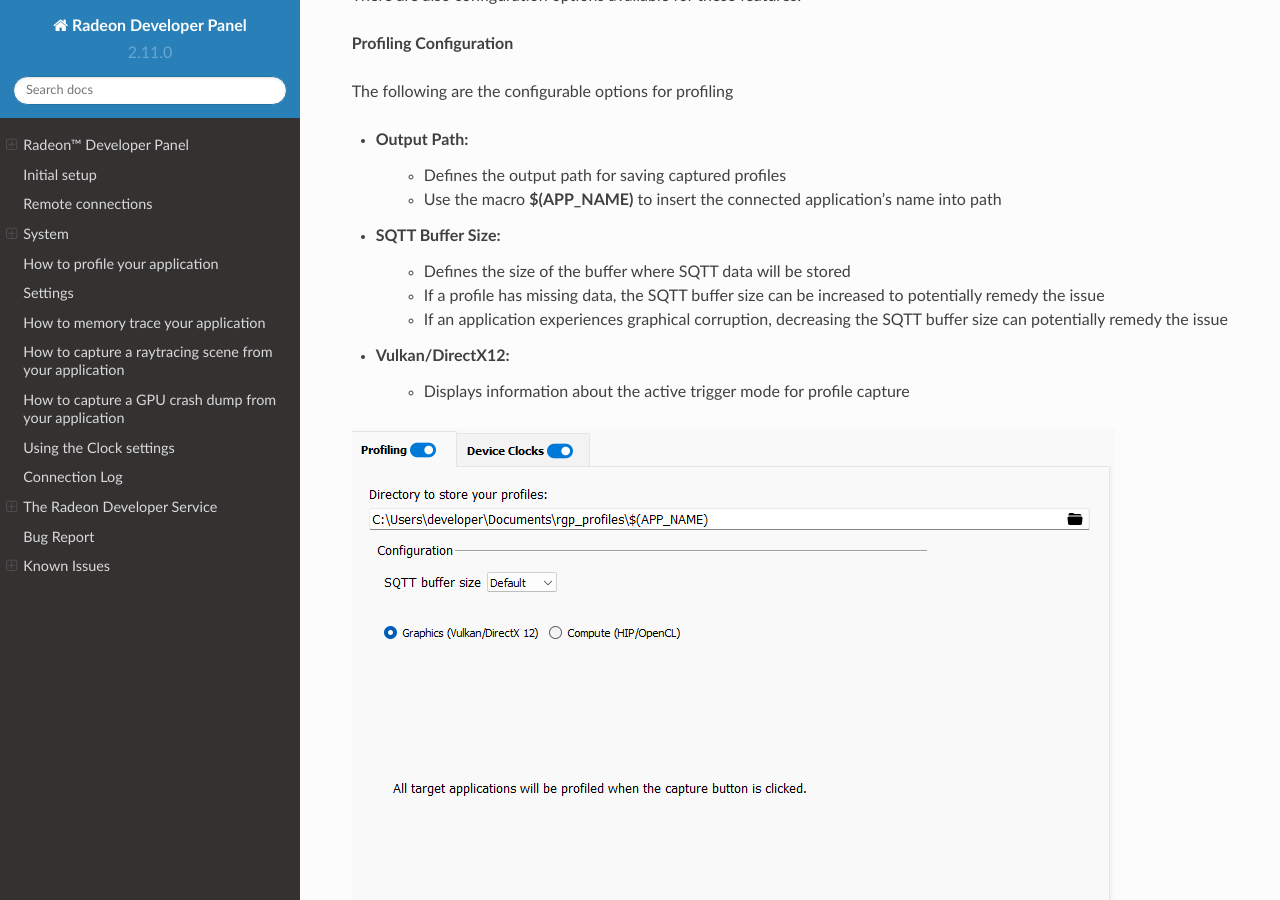
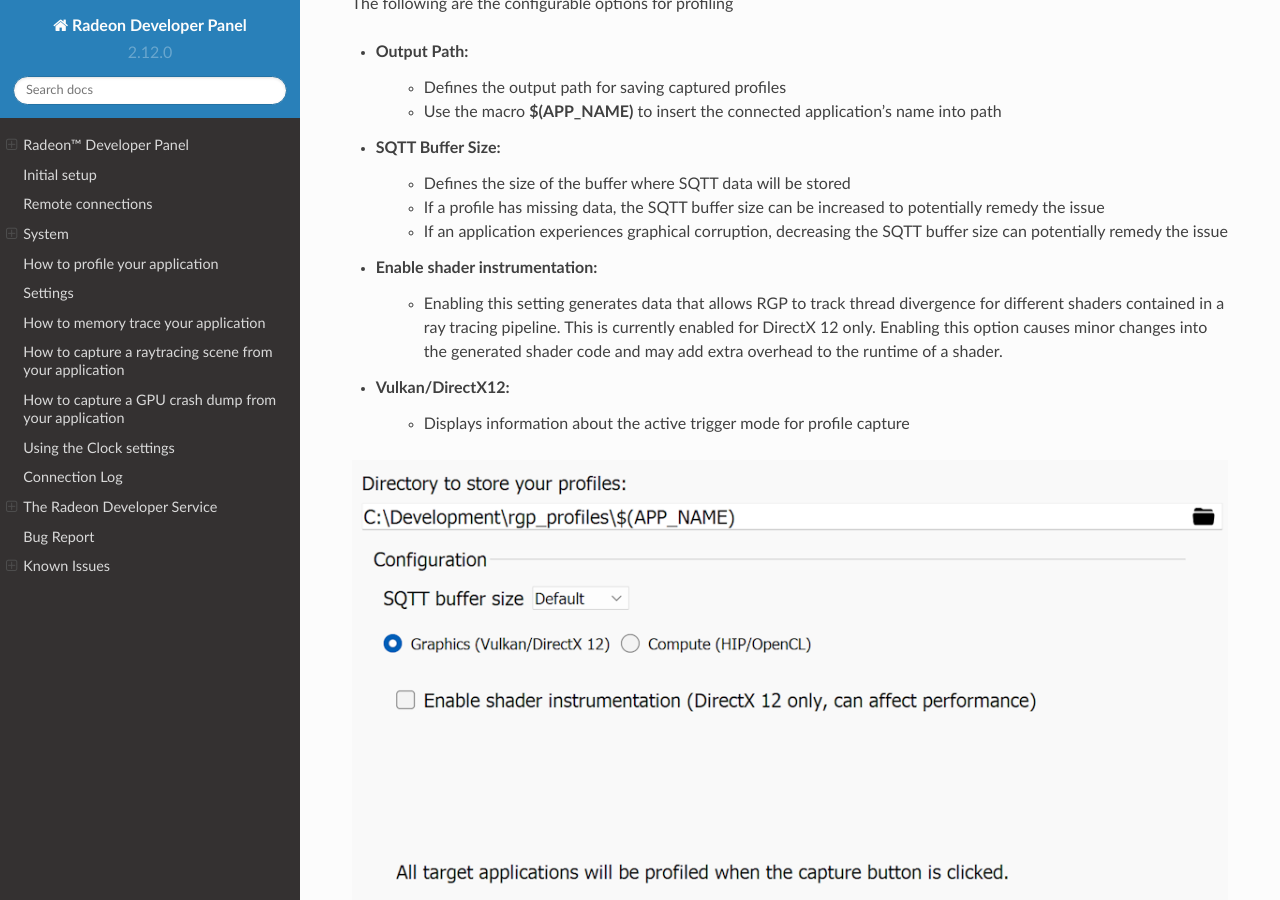
Before and after one commit to GPUOpen-Tools/radeon_developer_panel, a Sphinx documentation site: the page built from docs/source/index.rst, in a window 1280 px wide and 900 px high, scrolled down 8236 px. Built offline with Sphinx 7.4.7 and the Read the Docs theme 2.0.0, drawn with Linux system fonts in a browser that asks for light colours.

Commit message:
Update documentation for 2.12 release (#46)

```diff
--- a/docs/source/conf.py
+++ b/docs/source/conf.py
@@ -54,9 +54,9 @@
 # built documents.
 #
 # The short X.Y version.
-version = u'2.11.0'
+version = u'2.12.0'
 # The full version, including alpha/beta/rc tags.
-release = u'2.11.0'
+release = u'2.12.0'
 
 # The language for content autogenerated by Sphinx. Refer to documentation
 # for a list of supported languages.
--- a/docs/source/index.rst
+++ b/docs/source/index.rst
@@ -257,6 +257,9 @@
    * Defines the size of the buffer where SQTT data will be stored
    * If a profile has missing data, the SQTT buffer size can be increased to potentially remedy the issue
    * If an application experiences graphical corruption, decreasing the SQTT buffer size can potentially remedy the issue
+
+- **Enable shader instrumentation**:
+   * Enabling this setting generates data that allows RGP to track thread divergence for different shaders contained in a ray tracing pipeline. This is currently enabled for DirectX 12 only. Enabling this option causes minor changes into the generated shader code and may add extra overhead to the runtime of a shader.
 
 - **Vulkan/DirectX12**:
    * Displays information about the active trigger mode for profile capture
```
Also changed, not shown: docs/source/media/Advanced_Mode_App_Workflow_1.png, docs/source/media/Global_Workflow_1.png, docs/source/media/Profiling_1.png, docs/source/media/Workflow_1.png, docs/source/media/Workflow_Profiling_Config.png.
